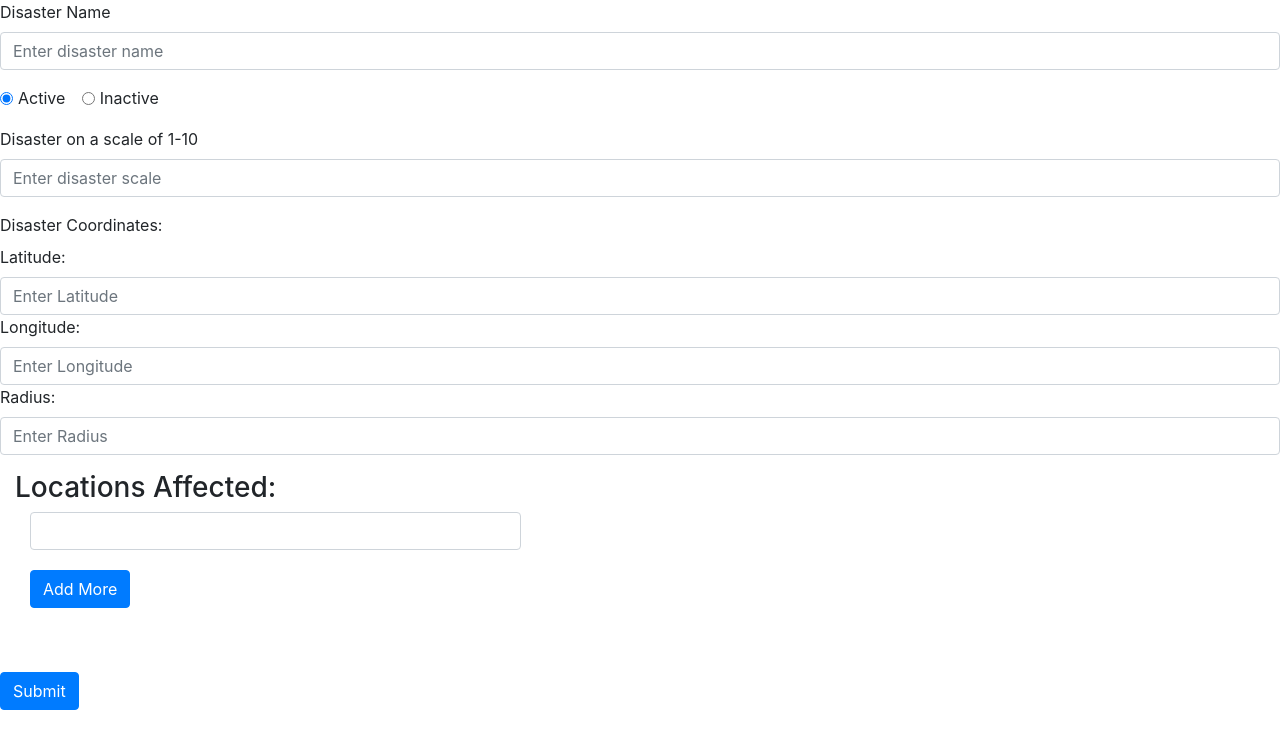
After one commit to udbhav-chugh/Smart_India_Hackathon_CodeRescue, a Django app: page /main/headquarters/add_disaster in a window 1280 px wide. The commit adds this page. Shown: the top 749 px of the page. Run offline with Django 3.2, Linux system fonts and the light colour scheme; some libraries are stand-ins or nearby versions.

Commit message:
add disaster form frontend done

```diff
--- a/web/disaster_management/main/urls.py
+++ b/web/disaster_management/main/urls.py
@@ -10,6 +10,7 @@ urlpatterns = [
     path('get/ajax/notifications/new/<int:loc_no>', views.get_new_notifications, name = 'get_new_notifications'),
     path('headquarters_dashboard' , views.headquarters_dashboard , name='headquarters_dashboard'),
     path('rescue_team_dashboard' , views.rescue_team_dashboard , name='rescue_team_dashboard'),
+    path('headquarters/add_disaster', views.add_disaster, name = 'add_disaster'),
     path('headquarters/all_disasters', views.all_disasters, name = 'all_disasters'),
     path('headquarters/all_disasters/change_active_status', views.change_active_status, name='change_active_status')
 ]
--- a/web/disaster_management/main/views.py
+++ b/web/disaster_management/main/views.py
@@ -44,7 +44,8 @@ def index(request):
 # CREATING A DICTIONARY OF ALL DISASTER RELATED DATA
     data = {}
     for disaster in temp_data:
-        data[disaster["name"]] = disaster
+        if "name" in disaster:
+            data[disaster["name"]] = disaster
 
 # #WORKING ON CHARTS!!
 #
@@ -247,3 +248,10 @@ def change_active_status(request):
         )
         return JsonResponse({}, status=200)
     return JsonResponse({"error": "some error"}, status=400)
+
+def add_disaster(request):
+    if request.method == "GET":
+        return render(request, 'headquarters/add_disaster.html')
+    elif request.method == "POST":
+        print("From received");
+        return HttpResponseRedirect(reverse('main:all_disasters'))
--- a/web/disaster_management/templates/base_generic.html
+++ b/web/disaster_management/templates/base_generic.html
@@ -2,7 +2,8 @@
 <html>
 
 <head>
-  <link rel="stylesheet" href="https://maxcdn.bootstrapcdn.com/bootstrap/3.4.1/css/bootstrap.min.css">
+  <!-- <link rel="stylesheet" href="https://maxcdn.bootstrapcdn.com/bootstrap/3.4.1/css/bootstrap.min.css"> -->
+  <link rel="stylesheet" href="https://maxcdn.bootstrapcdn.com/bootstrap/4.0.0/css/bootstrap.min.css" integrity="sha384-Gn5384xqQ1aoWXA+058RXPxPg6fy4IWvTNh0E263XmFcJlSAwiGgFAW/dAiS6JXm" crossorigin="anonymous">
 
   {% block include_header %}
   {% endblock%}
--- /dev/null
+++ b/web/disaster_management/templates/headquarters/add_disaster.html
@@ -0,0 +1,115 @@
+{% extends "base_generic.html" %}
+
+{% block css %}
+<style>
+* {
+  .border-radius(0) !important;
+}
+
+#field {
+    margin-bottom:20px;
+}
+</style>
+{% endblock %}
+{% block script %}
+
+{% endblock %}
+
+{% block content%}
+
+<form action="{% url 'main:add_disaster' %}" method="post">
+    {% csrf_token %}
+    <div class="form-group">
+        <label for="disasterName">Disaster Name</label>
+        <input type="text" class="form-control" id="inputName" placeholder="Enter disaster name">
+    </div>
+    <div class="form-group">
+        <div class="form-check form-check-inline">
+            <input class="form-check-input" type="radio" name="radioActiveStatus" id="disasterActive" value="yes" checked>
+            <label class="form-check-label" for="disasterActive">Active</label>
+        </div>
+        <div class="form-check form-check-inline">
+            <input class="form-check-input" type="radio" name="radioActiveStatus" id="disasterInctive" value="no">
+            <label class="form-check-label" for="disasterInctive">Inactive</label>
+        </div>
+    </div>
+    <!-- <div class="dropdown">
+        <button class="btn btn-secondary dropdown-toggle" type="button" id="dropdownScale" data-toggle="dropdown" aria-haspopup="true" aria-expanded="false">
+            Disaster Scale
+        </button>
+            <div class="dropdown-menu" aria-labelledby="dropdownMenuButton">
+            <a class="dropdown-item" href="#">1</a>
+            <a class="dropdown-item" href="#">2</a>
+            <a class="dropdown-item" href="#">3</a>
+        </div>
+    </div> -->
+    <div class="form-group">
+        <label for="disasterScale">Disaster on a scale of 1-10</label>
+        <input type="text" class="form-control" id="inputScale" placeholder="Enter disaster scale">
+    </div>
+    <div class="form-group">
+        <label for="disasterCoordinates">Disaster Coordinates: </label><br>
+        <label for="disasterCoordinates">Latitude: </label>
+        <input type="text" class="form-control" id="inputLatitude" placeholder="Enter Latitude">
+        <label for="disasterCoordinates">Longitude: </label>
+        <input type="text" class="form-control" id="inputLongitude" placeholder="Enter Longitude">
+        <label for="disasterCoordinates">Radius: </label>
+        <input type="text" class="form-control" id="inputRadius" placeholder="Enter Radius">
+    </div>
+
+    <div class="col-xs-12">
+           <div class="col-md-12" >
+                <h3> Locations Affected: </h3>
+                <div id="field">
+                    <div id="field0">
+                        <div class="form-group">
+                            <div class="col-md-5">
+                                <input id="action_id" name="action_id" type="text" placeholder="" class="form-control input-md">
+                            </div>
+                        </div>
+                    </div>
+                </div>
+                <div class="form-group">
+                    <div class="col-md-4">
+                        <button id="add-more" name="add-more" class="btn btn-primary">Add More</button>
+                    </div>
+                </div>
+                <br><br>
+        </div>
+   </div>
+
+   <button type="submit" class="btn btn-primary">Submit</button>
+</form>
+
+{% endblock %}
+
+{% block javascript %}
+<script>
+    $(document).ready(function () {
+        var next = 0;
+        $("#add-more").click(function(e){
+            e.preventDefault();
+            var addto = "#field" + next;
+            var addRemove = "#field" + (next);
+            next = next + 1;
+            var newIn = ' <div id="field'+ next +'" name="field'+ next +'"><div class="form-group"><div class="col-md-5"> <input id="action_id" name="action_id" type="text" placeholder="" class="form-control input-md"> </div></div></div>';
+            var newInput = $(newIn);
+            var removeBtn = '<button id="remove' + (next - 1) + '" class="btn btn-danger remove-me" >Remove</button></div></div><div id="field">';
+            var removeButton = $(removeBtn);
+            $(addto).after(newInput);
+            $(addRemove).after(removeButton);
+            $("#field" + next).attr('data-source',$(addto).attr('data-source'));
+            $("#count").val(next);
+
+            $('.remove-me').click(function(e){
+                e.preventDefault();
+                var fieldNum = this.id.charAt(this.id.length-1);
+                var fieldID = "#field" + fieldNum;
+                $(this).remove();
+                $(fieldID).remove();
+            });
+        });
+    });
+</script>
+
+{% endblock javascript %}
```
Also changed, not shown: web/disaster_management/db.sqlite3.
